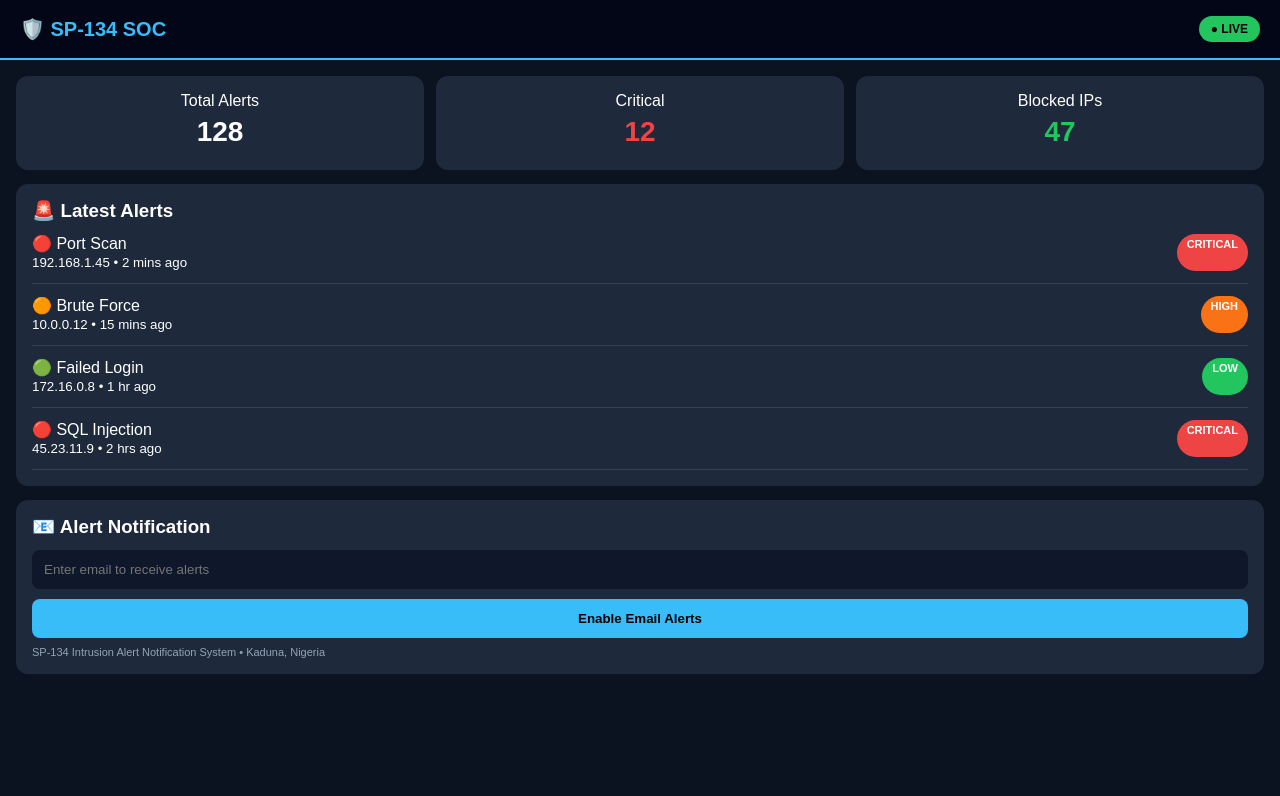
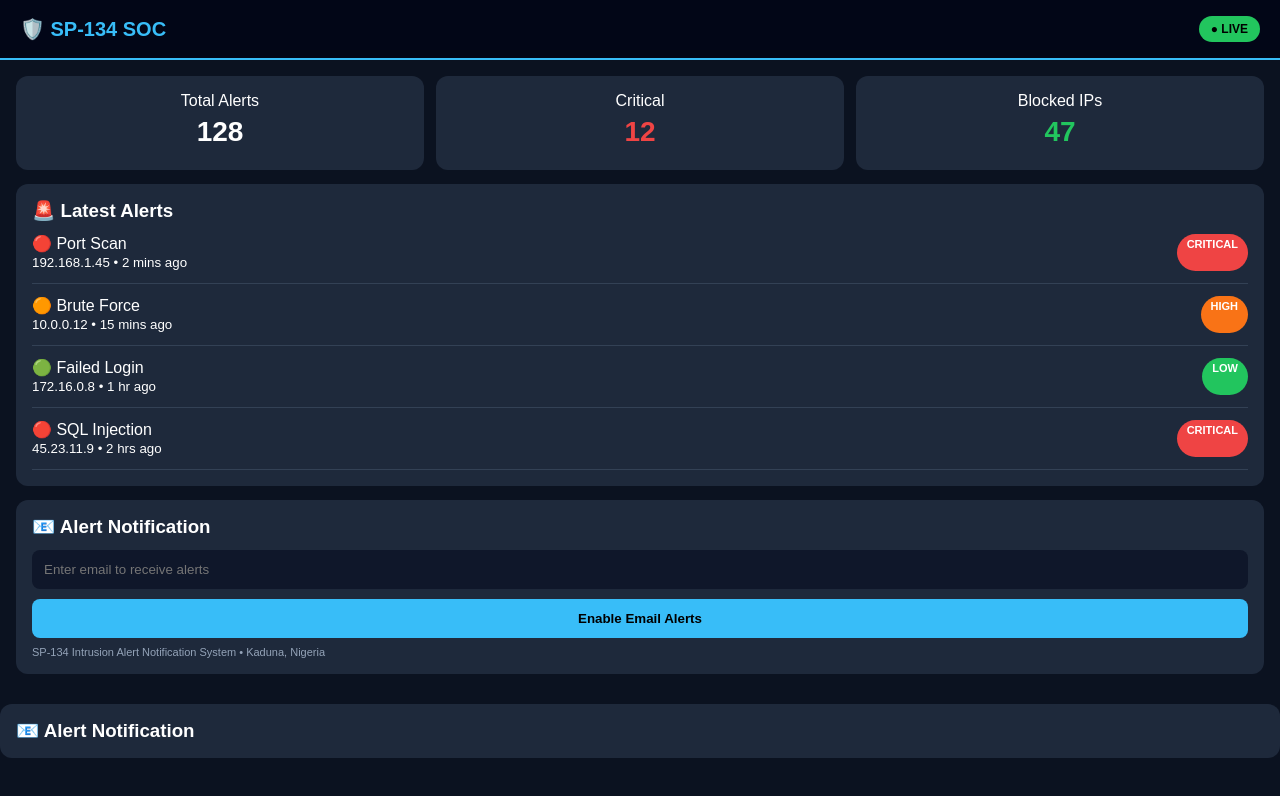
Before and after one commit to molukatu/SP-134-INTRUSION-ALERT-NOTIFICATION-SYSTEM-, a plain HTML site: page frontend/Index.html in a window 1280 px wide. Drawn offline with Linux system fonts and the light colour scheme.

Commit message:
Add alert notification section to Index.html

```diff
--- a/frontend/Index.html
+++ b/frontend/Index.html
@@ -46,3 +46,5 @@ input{width:100%;padding:12px;border-radius:8px;border:none;margin-top:12px;back
 </div>
 </body>
 </html>
+<div class="card">
+<h3>📧 Alert Notification</h3>
```
